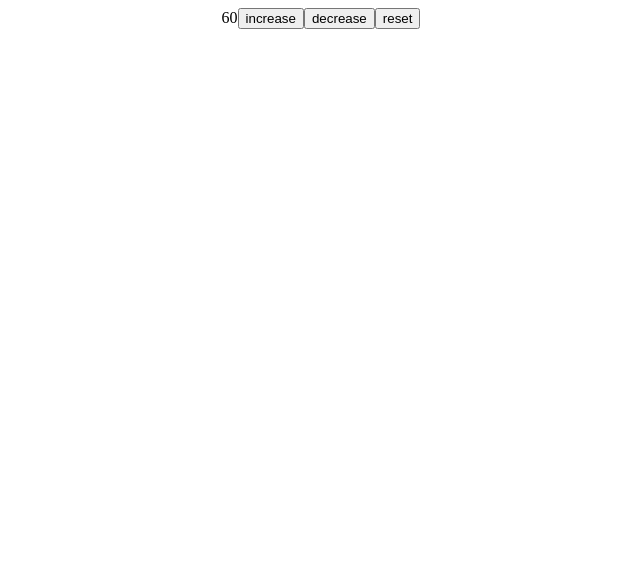
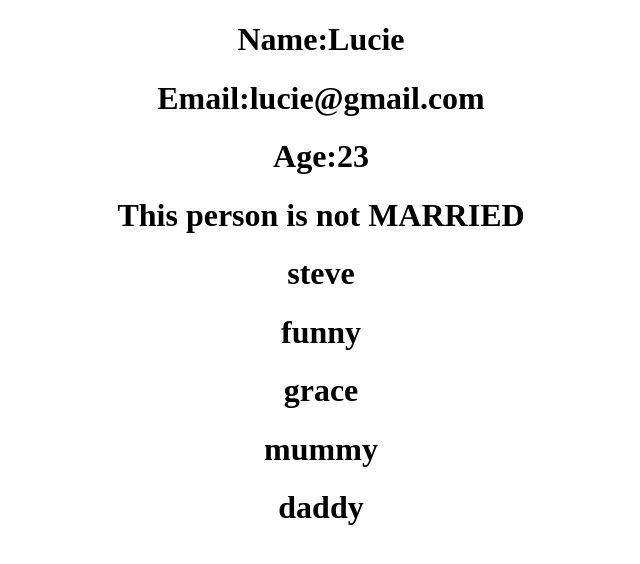
Before and after one commit to Luciefifi/my-react-js, a React (Create React App) app: page / in a window 1280 px wide. Shown: the top 564 px of the page, without its empty margins (319-959 px from the left). Built offline with nearby package versions, Linux system fonts and the light colour scheme.

Commit message:
using type safety

```diff
--- a/package.json
+++ b/package.json
@@ -9,6 +9,7 @@
     "@testing-library/react": "^13.4.0",
     "@testing-library/user-event": "^13.5.0",
     "axios": "^1.3.3",
+    "prop-types": "^15.8.1",
     "react": "^18.2.0",
     "react-dom": "^18.2.0",
     "react-hook-form": "^7.43.2",
--- a/src/App.js
+++ b/src/App.js
@@ -1,44 +1,24 @@
-
-                // import Form from './components/Form';
-                  import './App.css';
-                  import useCount from './useCount';
-                  // import './Form.css';
 
 
-              //   import { BrowserRouter as Router , Routes , Route } from 'react-router-dom';
-              //   import Home from './components/home';
-              //   import Menu from './components/menu';
-              //   import Contact from './components/Contact';
-              //  import  Navigation from './components/navigation';
+                  import './App.css';
+                 import Person from './components/Person';
 
-              //  import { QueryClient , QueryClientProvider } from '@tanstack/react-query';
 
 
                 function App() {
-           const {count , increase , decrease , reset} = useCount()
-                  // const client = new QueryClient({defaultOptions:{
-                  //   queries:{
-                  //     refetchOnWindowFocus: false
-                  //   }
-                  // }})
+
 
                 return(
                 <div  className="App">
-                  {count}
-                  <button onClick={increase}>increase</button>
-                  <button onClick={decrease}>decrease</button>
-                  <button onClick={reset}>reset</button>
-                  {/* <QueryClientProvider client={client}>
-                  <Router>
-                    <Navigation/>
-                  <Routes>
-                    <Route path="/" element={<Home  />} />
-                    <Route path="/menu" element={<Menu />} />
-                    <Route path="/contact" element={<Contact />} />
-                  </Routes>
-                 </Router>
-                 </QueryClientProvider> */}
-                 {/* <Form/> */}
+
+                 <Person
+                 name="Lucie"
+                 email="lucie@gmail.com"
+                 age={23}
+                 isMarried={false}
+                 friends={["steve" , "funny" , "grace" , "mummy" , "daddy"]}
+                 />
+
 
 
 
--- /dev/null
+++ b/src/components/Person.js
@@ -0,0 +1,24 @@
+import propTypes from 'prop-types'
+const Person = (props) =>{
+    return(
+        <div>
+            <h1>Name:{props.name}</h1>
+            <h1>Email:{props.email}</h1>
+            <h1>Age:{props.age}</h1>
+            <h1>This person {props.isMarried ? "is" : "is not "} MARRIED</h1>
+            {props.friends.map((friend)=>(
+                <h1>{friend}</h1>
+            ))}
+
+        </div>
+    )
+    }
+        export default Person
+
+        Person.propTypes = {
+            name : propTypes.string,
+            email : propTypes.string,
+            age : propTypes.number,
+            isMarried : propTypes.bool,
+            friends : propTypes.arrayOf(propTypes.string)
+        }
```
Also changed, not shown: 1 other file (tests, documents, lock files or other folders).
